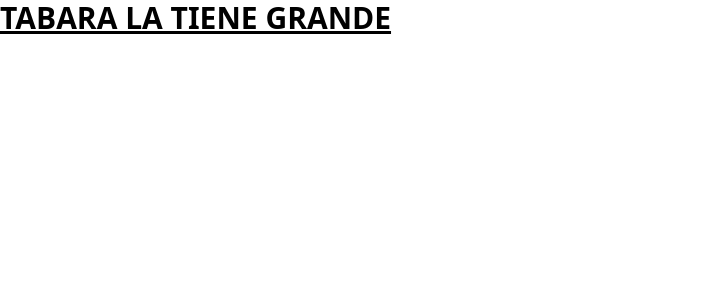
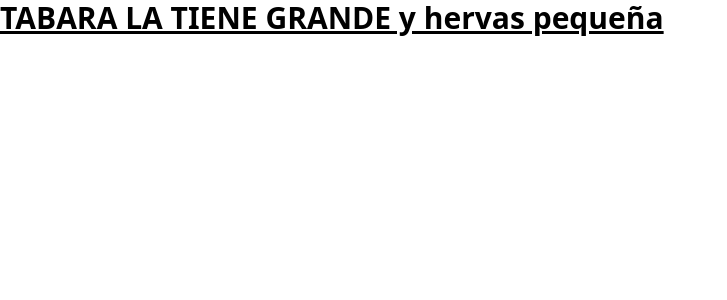
Before and after one commit to SHervas03/survey, a React (Create React App) app: page / in a window 1280 px wide. Shown: the top 300 px of the page, without its empty margins (0-727 px from the left). Built offline with nearby package versions, Linux system fonts and the light colour scheme.

Commit message:
second commit

```diff
--- a/src/App.js
+++ b/src/App.js
@@ -1,7 +1,7 @@
 export default function App() {
   return (
     <h1 className="text-3xl font-bold underline">
-      TABARA LA TIENE GRANDE
+      TABARA LA TIENE GRANDE y hervas pequeña
 
     </h1>
   )
```
